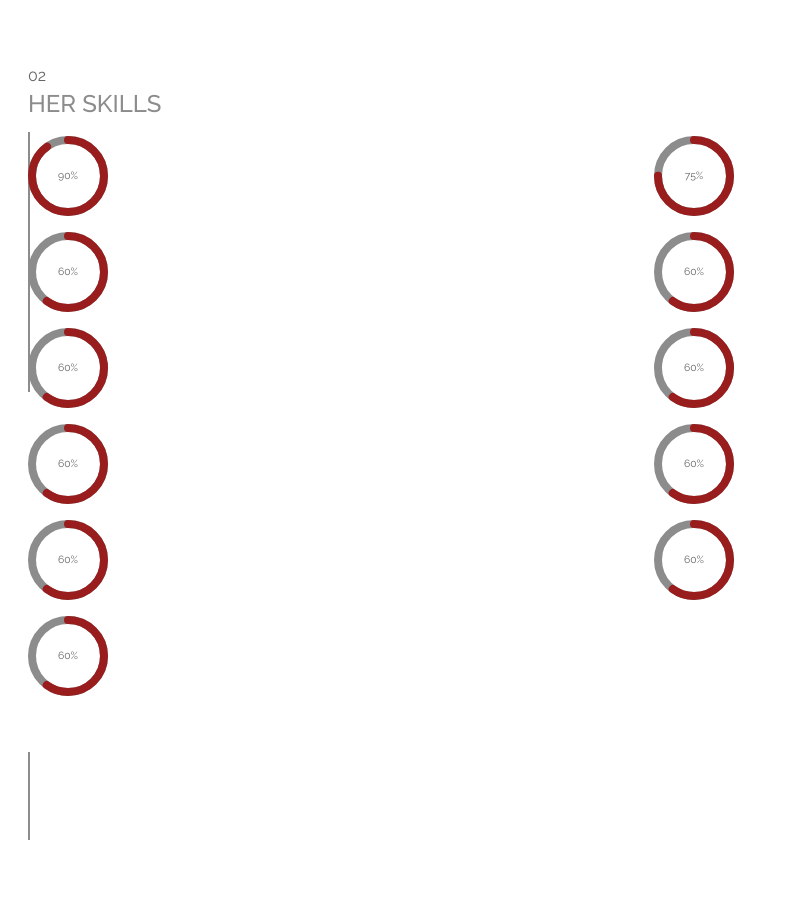
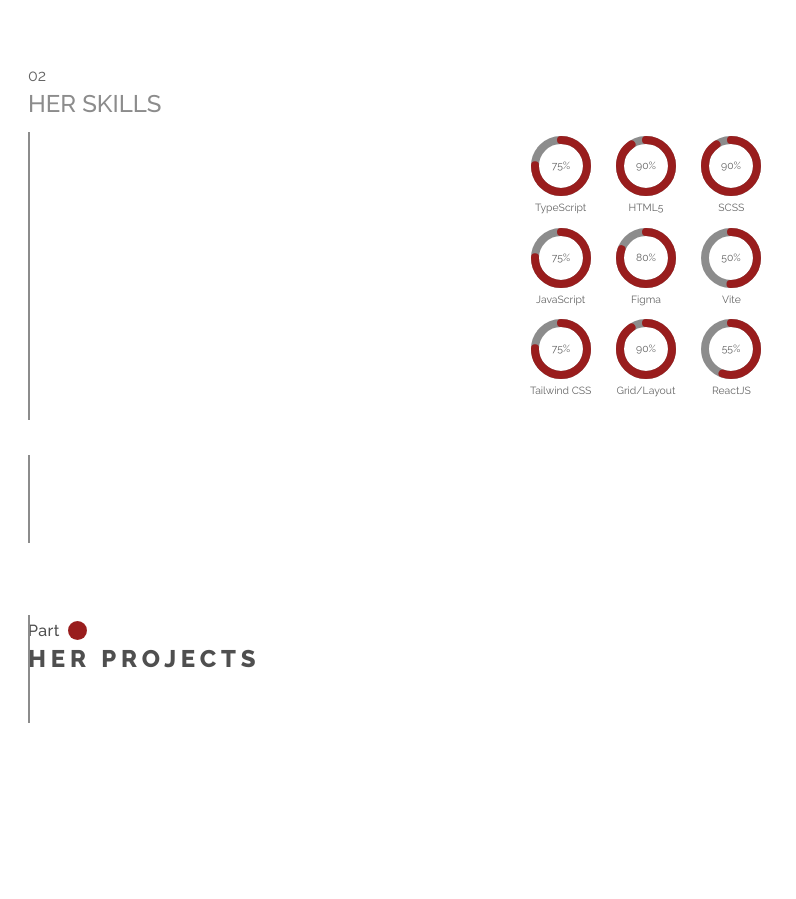
Before and after one commit to bavayra/Portfolio, a React (Vite) app: page / in a window 1280 px wide. Shown: the part 1600-2499 px from the top of the page, without its empty margins (0-796 px from the left). Built offline with nearby package versions, Linux system fonts and the light colour scheme.

Commit message:
feat(Skills): added Skills section with dynamically changing skillBadges via data array. Adjusted layout and corrected margins. Updated SkillBadge defaults

```diff
--- a/src/components/SkillBadge.tsx
+++ b/src/components/SkillBadge.tsx
@@ -11,7 +11,7 @@ type Props = {
 
 export const CircleStatic: React.FC<Props> = ({
   percent,
-  size = 80,
+  size = 60,
   stroke = 8,
   color = "#991d1d",
   className = "",
--- a/src/sections/Skills.tsx
+++ b/src/sections/Skills.tsx
@@ -2,29 +2,35 @@ import { Divider } from "../components/Divider";
 import CircleStatic from "../components/SkillBadge";
 
 const Skills = () => {
+  const skills = [
+    { percent: 75, label: "TypeScript" },
+    { percent: 90, label: "HTML5" },
+    { percent: 90, label: "SCSS" },
+    { percent: 75, label: "JavaScript" },
+    { percent: 80, label: "Figma" },
+    { percent: 50, label: "Vite" },
+    { percent: 75, label: "Tailwind CSS" },
+    { percent: 90, label: "Grid/Layout" },
+    { percent: 55, label: "ReactJS" },
+  ];
   return (
     <section id="about" className="relative py-12 ml-3">
       <Divider
         widthPx={2}
-        heightPx={260}
+        heightPx={288}
         leftPx={0}
         color="grey-medium"
         topPx={116}
       />
       <p className="text-grey-dark">02</p>
       <h2 className="text-2xl text-grey-medium font-medium">HER SKILLS</h2>
-      <div className="grid grid-cols-2 gap-4 mt-4">
-        <CircleStatic percent={90} />
-        <CircleStatic percent={75} />
-        <CircleStatic percent={60} />
-        <CircleStatic percent={60} />
-        <CircleStatic percent={60} />
-        <CircleStatic percent={60} />
-        <CircleStatic percent={60} />
-        <CircleStatic percent={60} />
-        <CircleStatic percent={60} />
-        <CircleStatic percent={60} />
-        <CircleStatic percent={60} />
+      <div className="grid grid-cols-3 gap-3 mt-4 justify-items-center gap-x-0 w-3xs mx-auto">
+        {skills.map(({ percent, label }) => (
+          <div key={label} className="flex flex-col items-center gap-1">
+            <CircleStatic percent={percent} ariaLabel={label} />
+            <span className="text-[0.65rem] text-grey-dark">{label}</span>
+          </div>
+        ))}
       </div>
     </section>
   );
```
